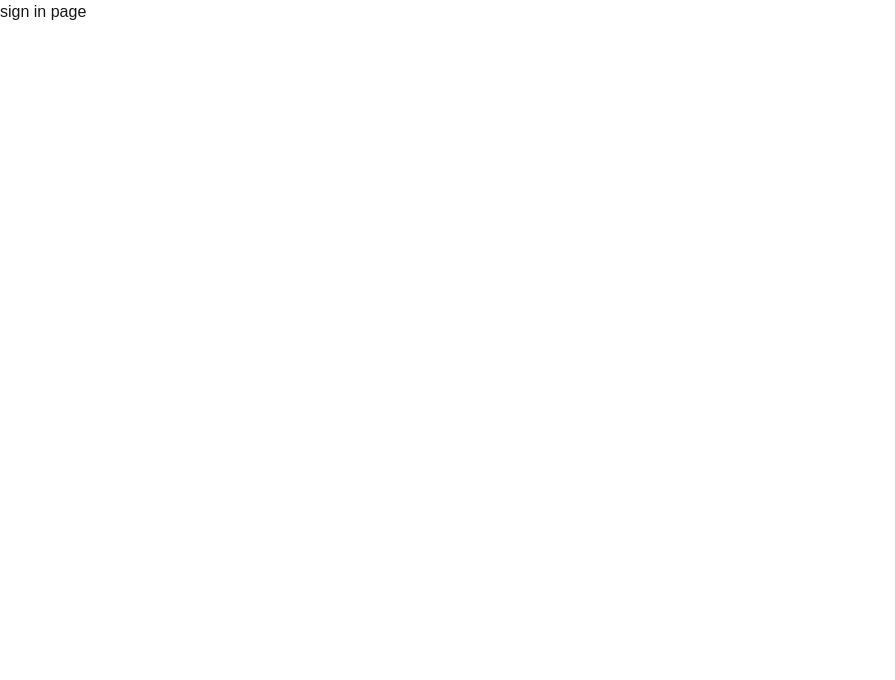
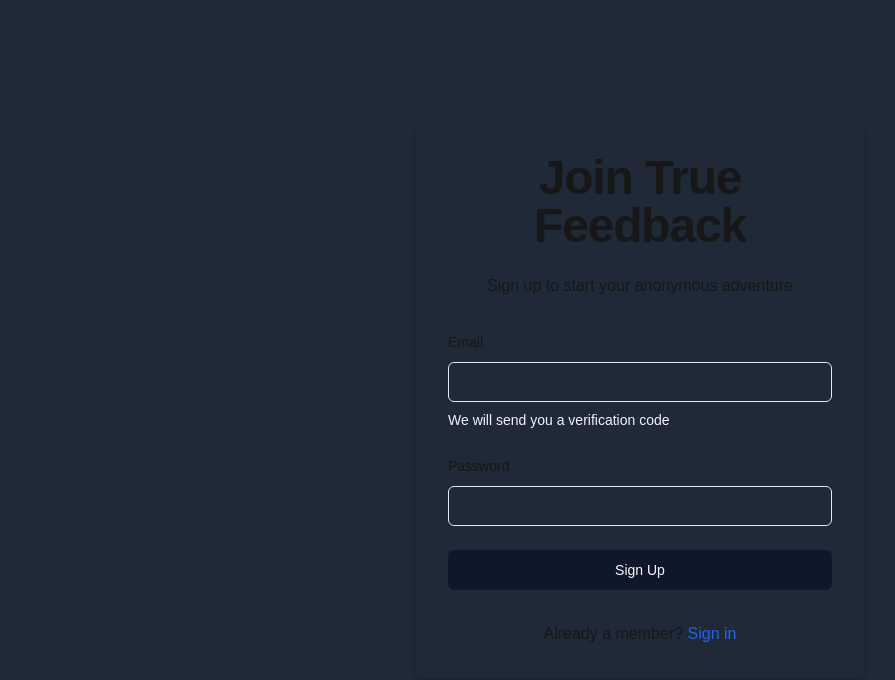
Before and after one commit to biplab-sutradhar/ShadowTalk, a Next.js app: page /sign-in in a window 1280 px wide. Shown: the top 680 px of the page, without its empty margins (0-895 px from the left). Built offline with nearby package versions, Linux system fonts and the light colour scheme.

Commit message:
working on sign in page

```diff
--- a/src/app/(auth)/sign-in/page.tsx
+++ b/src/app/(auth)/sign-in/page.tsx
@@ -1,9 +1,144 @@
-import React from 'react'
+"use client";
+import { zodResolver } from "@hookform/resolvers/zod";
+import { useForm } from "react-hook-form";
+import { Input } from "@/components/ui/input";
+import * as z from "zod";
+import Link from "next/link";
+import { useEffect, useState } from "react";
+import { useDebounceCallback } from "usehooks-ts";
+import { useRouter } from "next/navigation";
+import { signinSchema } from "@/schemas/signinSchema";
+import axios, { AxiosError } from "axios";
+import { ApiResponse } from "@/types/ApiResponse";
+import {
+  Form,
+  FormControl,
+  FormField,
+  FormItem,
+  FormLabel,
+  FormMessage,
+} from "@/components/ui/form";
+import { Button } from "@/components/ui/button";
+import { Loader2 } from "lucide-react";
+import { useToast } from "@/hooks/use-toast";
+import { signinSchema } from "@/schemas/signInSchema";
+import { signIn } from "next-auth/react";
+const Page = () => {
+  const [username, setUsername] = useState("");
+  const [usernameMessage, setUsernameMessage] = useState("");
+  const [isCheckingUsername, setIsCheckingUsername] = useState(false);
 
-const page = () => {
+  const [isSubmitting, setIsSubmitting] = useState(false);
+
+  // we dont want to call the databse whenever we click the key
+  // usedebouce will help to wait for 300 ms then update
+  const debouncedUsername = useDebounceCallback(setUsername, 500);
+  const { toast } = useToast();
+  const router = useRouter();
+
+  // zod impletation
+  const form = useForm<z.infer<typeof signinSchema>>({
+    resolver: zodResolver(signinSchema),
+    defaultValues: {
+      email: "",
+      password: "",
+    },
+  });
+  // const hello = form.watch('username')
+
+  const onSubmit = async (data: z.infer<typeof signinSchema>) => {
+
+  const result =  await signIn("credentials", {
+      redirect: false,
+      identifier: data.identifier,
+      password: data.password,
+    });
+
+    if (result?.error) {
+
+      if (result?.error === "CredentialsSignin") {
+      toast({
+        title: "Signin failed",
+        description: "Incorrect username or password",
+        variant: "destructive",
+      });
+    }
+
+    if (result?.url) {
+      router.replace('/dashboard');
+    }
+  };}
+
+
   return (
-    <div>sign in page</div>
-  )
-}
+    <div className="flex justify-center items-center min-h-screen bg-gray-800">
+      <div className="w-full max-w-md p-8 space-y-8 rounded-lg shadow-md">
+        <div className="text-center">
+          <h1 className="text-4xl font-extrabold tracking-tight lg:text-5xl mb-6">
+            Join True Feedback
+          </h1>
+          <p className="mb-4">Sign up to start your anonymous adventure</p>
+        </div>
 
-export default page
+        <Form {...form}>
+          <form onSubmit={form.handleSubmit(onSubmit)} className="space-y-6">
+
+
+            <FormField
+              name="identifier"
+              control={form.control}
+              render={({ field }) => (
+                <FormItem>
+                  <FormLabel>Email</FormLabel>
+                  <FormControl>
+                    <Input {...field} name="email" />
+                  </FormControl>
+                  <FormMessage /> {/* This will show email validation messages */}
+                  <p className="text-muted text-gray-400 text-sm">
+                    We will send you a verification code
+                  </p>
+                </FormItem>
+              )}
+            />
+
+            <FormField
+              name="password"
+              control={form.control}
+              render={({ field }) => (
+                <FormItem>
+                  <FormLabel>Password</FormLabel>
+                  <FormControl>
+                    <Input type="password" {...field} name="password" />
+                  </FormControl>
+                  <FormMessage /> {/* This will show password validation messages */}
+                </FormItem>
+              )}
+            />
+
+            <Button type="submit" aria-busy={isSubmitting} className="w-full" disabled={isSubmitting}>
+              {isSubmitting ? (
+                <>
+                  <Loader2 className="mr-2 h-4 w-4 animate-spin" />
+                  Please wait
+                </>
+              ) : (
+                "Sign Up"
+              )}
+            </Button>
+          </form>
+        </Form>
+
+        <div className="text-center mt-4">
+          <p>
+            Already a member?{" "}
+            <Link href="/sign-in" className="text-blue-600 hover:text-blue-800">
+              Sign in
+            </Link>
+          </p>
+        </div>
+      </div>
+    </div>
+  );
+};
+
+export default Page;
```
